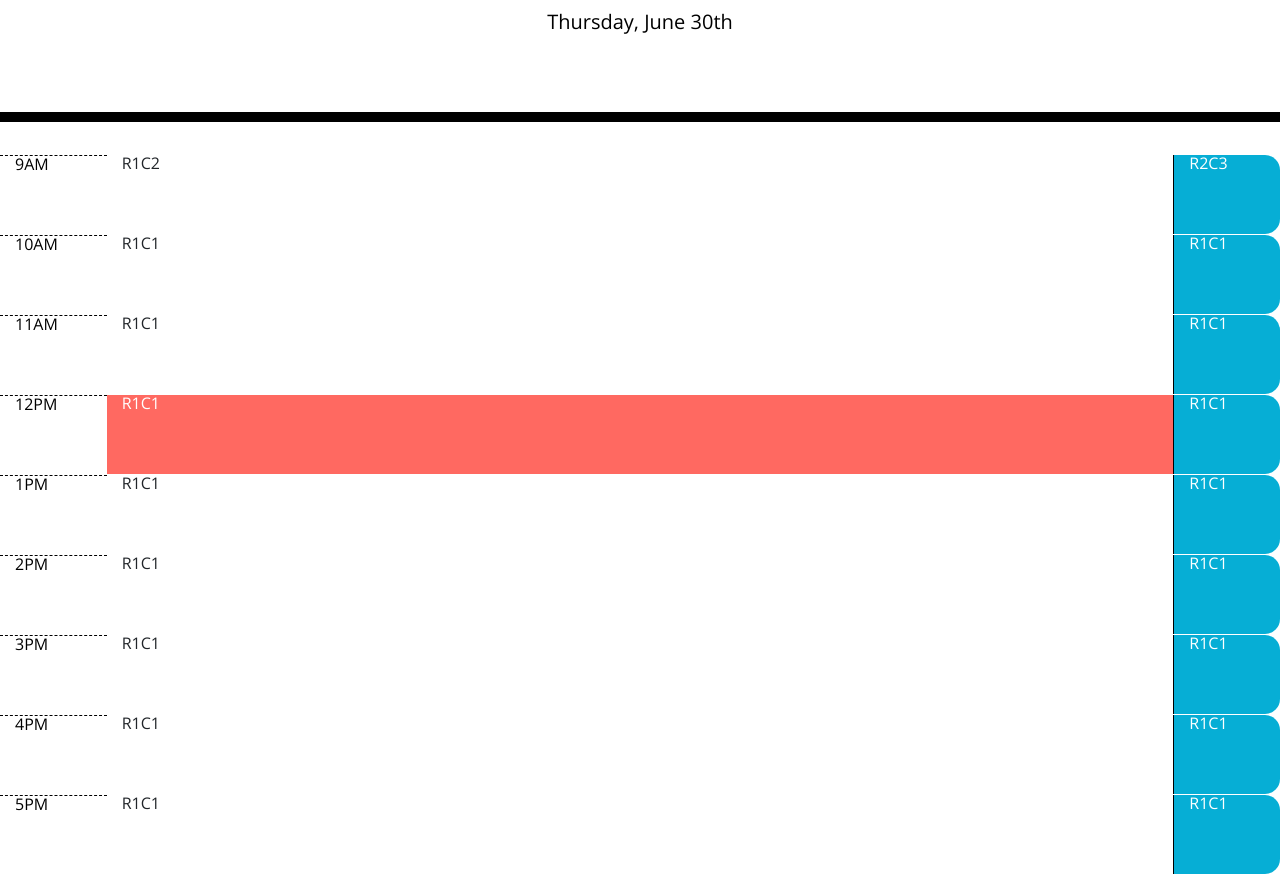
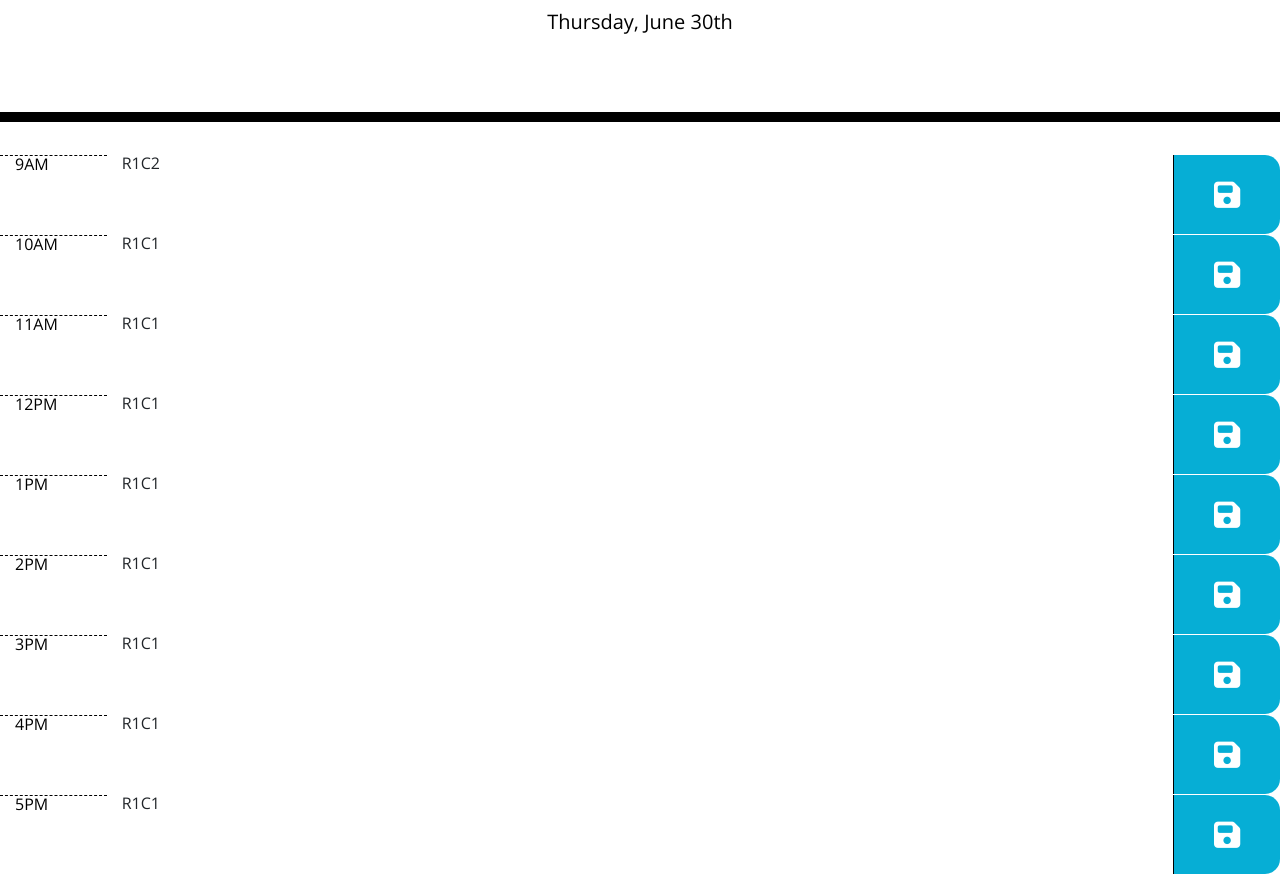
Before and after one commit to Chromodyne/work_day_scheduler, a plain HTML site: page index.html in a window 1280 px wide. Shown: the part 182-1056 px from the top of the page. Drawn offline with nearby package versions, Linux system fonts and the light colour scheme.

Commit message:
Added save icons, fixed icon placement.

```diff
--- a/assets/css/style.css
+++ b/assets/css/style.css
@@ -63,11 +63,17 @@ textarea {
   border-bottom-right-radius: 15px;
   background-color: #06aed5;
   color: white;
+  font-size: 30px;
+  height: 100%;
+}
+
+.saveBtn i {
+  transition: all 0.3s ease-in-out;
+  align-self: center;
 }
 
 .saveBtn:hover {
   font-size: 20px;
-  transition: all 0.3s ease-in-out;
   filter: grayscale(40%);
   cursor: pointer;
 }
--- a/assets/js/script.js
+++ b/assets/js/script.js
@@ -2,8 +2,7 @@
 let m = moment();
 
 //Gets the current hour from the momentJS api to determine description colors.
-let currentHour = 12;
-//m.hour();
+let currentHour = m.hour();
 
 //Changes header text to show current weekday, month, and day using moment.js
 document.getElementById("currentDay").textContent = m.format("dddd, MMMM Do");
@@ -76,6 +75,8 @@ function changeColorByTime() {
 
 function colorPastHours() {
 
+
+
 }
 
 function colorFutureHours() {
--- a/index.html
+++ b/index.html
@@ -8,12 +8,7 @@
       rel="stylesheet"
       href="https://stackpath.bootstrapcdn.com/bootstrap/4.3.1/css/bootstrap.min.css"
     />
-    <link
-      rel="stylesheet"
-      href="https://use.fontawesome.com/releases/v5.8.1/css/all.css"
-      integrity="sha384-50oBUHEmvpQ+1lW4y57PTFmhCaXp0ML5d60M1M7uH2+nqUivzIebhndOJK28anvf"
-      crossorigin="anonymous"
-    />
+    <link rel="stylesheet" href="https://cdnjs.cloudflare.com/ajax/libs/font-awesome/6.1.1/css/all.min.css" integrity="sha512-KfkfwYDsLkIlwQp6LFnl8zNdLGxu9YAA1QvwINks4PhcElQSvqcyVLLD9aMhXd13uQjoXtEKNosOWaZqXgel0g==" crossorigin="anonymous" referrerpolicy="no-referrer" />
     <link
       href="https://fonts.googleapis.com/css?family=Open+Sans&display=swap"
       rel="stylesheet"
@@ -34,47 +29,47 @@
       <div class="row">
         <div class="col-1 hour">9AM</div>
         <div class="col-10 description" id="900">R1C2</div>
-        <div class="col-1 saveBtn">R2C3</div>
+        <div class="d-flex col-1 saveBtn justify-content-center"><i class="fa-solid fa-save"></i></div>
       </div>
       <div class="row">
         <div class="col-1 hour">10AM</div>
         <div class="col-10 description"  id="1000">R1C1</div>
-        <div class="col-1 saveBtn">R1C1</div>
+        <div class="d-flex col-1 saveBtn justify-content-center"><i class="fa-solid fa-save"></i></div>
       </div>
       <div class="row">
         <div class="col-1 hour">11AM</div>
         <div class="col-10 description" id="1100">R1C1</div>
-        <div class="col-1 saveBtn">R1C1</div>
+        <div class="d-flex col-1 saveBtn justify-content-center"><i class="fa-solid fa-save"></i></div>
       </div>
       <div class="row">
         <div class="col-1 hour">12PM</div>
         <div class="col-10 description" id="1200">R1C1</div>
-        <div class="col-1 saveBtn">R1C1</div>
+        <div class="d-flex col-1 saveBtn justify-content-center"><i class="fa-solid fa-save"></i></div>
       </div>
       <div class="row">
         <div class="col-1 hour">1PM</div>
         <div class="col-10 description" id="1300">R1C1</div>
-        <div class="col-1 saveBtn">R1C1</div>
+        <div class="d-flex col-1 saveBtn justify-content-center"><i class="fa-solid fa-save"></i></div>
       </div>
       <div class="row">
         <div class="col-1 hour">2PM</div>
         <div class="col-10 description" id="1400">R1C1</div>
-        <div class="col-1 saveBtn">R1C1</div>
+        <div class="d-flex col-1 saveBtn justify-content-center"><i class="fa-solid fa-save"></i></div>
       </div>
       <div class="row">
         <div class="col-1 hour">3PM</div>
         <div class="col-10 description" id="1500">R1C1</div>
-        <div class="col-1 saveBtn">R1C1</div>
+        <div class="d-flex col-1 saveBtn justify-content-center"><i class="fa-solid fa-save"></i></div>
       </div>
       <div class="row">
         <div class="col-1 hour">4PM</div>
         <div class="col-10 description" id="1600">R1C1</div>
-        <div class="col-1 saveBtn">R1C1</div>
+        <div class="d-flex col-1 saveBtn justify-content-center"><i class="fa-solid fa-save"></i></div>
       </div>
       <div class="row">
         <div class="col-1 hour">5PM</div>
         <div class="col-10 description" id="1700">R1C1</div>
-        <div class="col-1 saveBtn">R1C1</div>
+        <div class="d-flex col-1 saveBtn justify-content-center"><i class="fa-solid fa-save"></i></div>
       </div>
     </main>
 
```
